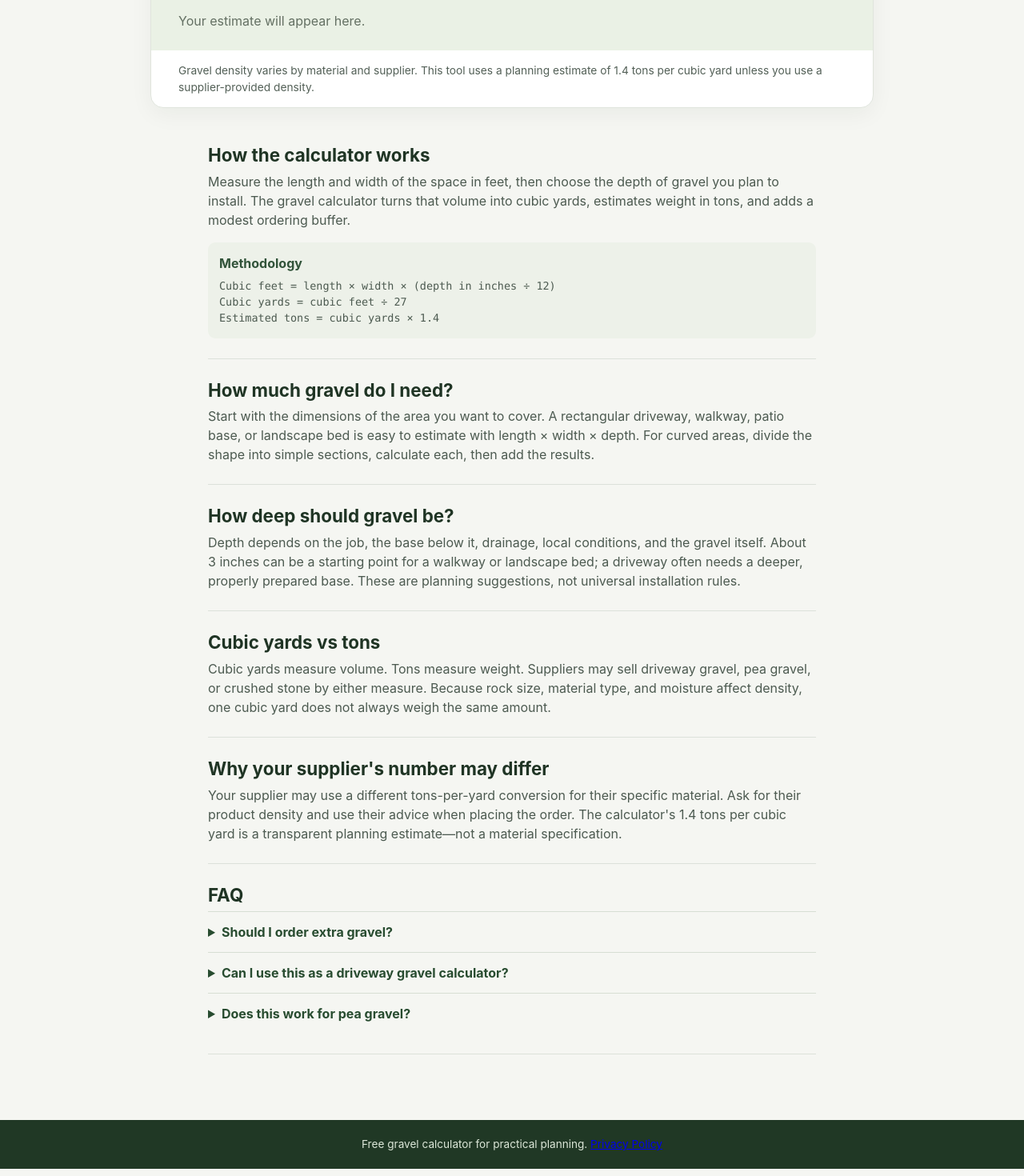
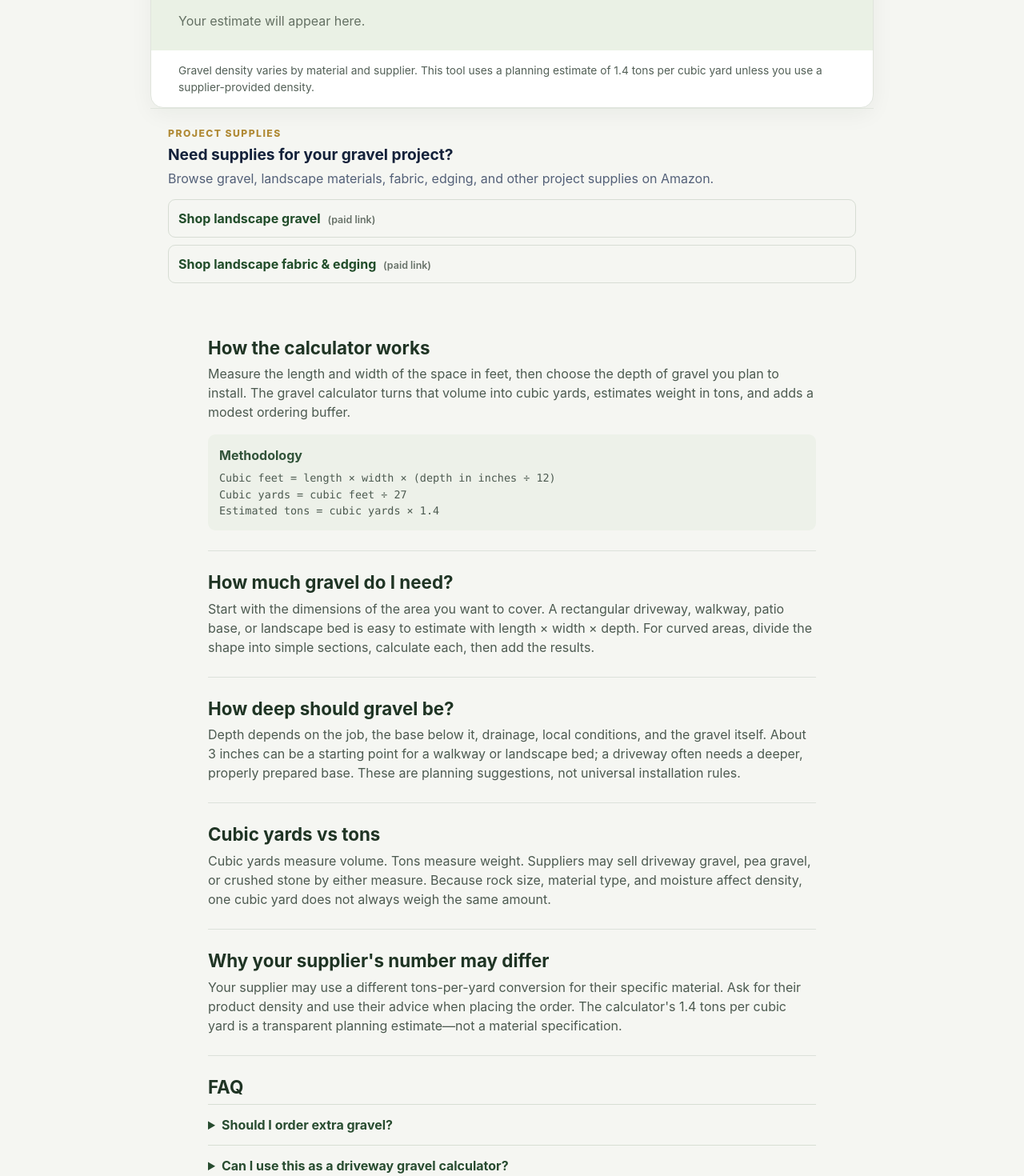
Before and after one commit to spamenchilada1-beep/how-much-gravel, a React (Vite) app: page / in a window 1280 px wide. Shown: the part 760-2230 px from the top of the page at 80% size. Built offline with nearby package versions, Linux system fonts and the light colour scheme.

Commit message:
Add Amazon affiliate recommendations to gravel calculator

```diff
--- a/src/main.jsx
+++ b/src/main.jsx
@@ -244,6 +244,31 @@ function App() {
           </p>
         </section>
 
+        <section className="affiliate-card" aria-label="Recommended gravel project supplies">
+          <p className="affiliate-label">PROJECT SUPPLIES</p>
+          <h2>Need supplies for your gravel project?</h2>
+          <p>
+            Browse gravel, landscape materials, fabric, edging, and other
+            project supplies on Amazon.
+          </p>
+          <div className="affiliate-links">
+            <a
+              href="https://www.amazon.com/s?k=landscape+gravel&tag=athena-20"
+              target="_blank"
+              rel="sponsored noopener"
+            >
+              Shop landscape gravel <span>(paid link)</span>
+            </a>
+            <a
+              href="https://www.amazon.com/s?k=landscape+fabric+edging&tag=athena-20"
+              target="_blank"
+              rel="sponsored noopener"
+            >
+              Shop landscape fabric &amp; edging <span>(paid link)</span>
+            </a>
+          </div>
+        </section>
+
         <article className="content">
           <section>
             <h2>How the calculator works</h2>
@@ -342,7 +367,8 @@ function App() {
       </main>
 
       <footer>
-        <span>Free gravel calculator for practical planning.</span>{' '}
+        <p>Free gravel calculator for practical planning.</p>
+        <p>As an Amazon Associate I earn from qualifying purchases.</p>
         <a href="/privacy.html">Privacy Policy</a>
       </footer>
     </>
--- a/src/styles.css
+++ b/src/styles.css
@@ -22,5 +22,14 @@ input, select { background: #fff; border: 1px solid #aeb9ad; border-radius: 8px;
 .hint { color: #5d6a60; font-size: .82rem; margin: 14px 0; }.errors { background: #fff0ef; border-left: 3px solid #b13636; color: #852929; font-size: .9rem; padding: 7px 12px; }.errors p { margin: 3px 0; }
 .primary-button, .secondary-button { border: 0; border-radius: 8px; font-weight: 750; padding: 12px 16px; }.primary-button { background: #2f5c36; color: #fff; }.primary-button:hover { background: #244b2b; }
 .result { background: #eaf1e5; border-top: 1px solid #d8e4d2; padding: 25px 22px; }.empty-result { color: #647063; margin: 0; }.result-label { color: #436044; font-weight: 750; margin: 0 0 2px; }.yards { color: #1f4427; display: block; font-size: clamp(2rem, 8vw, 3.1rem); font-weight: 800; letter-spacing: -.04em; }.yards span { font-size: .46em; letter-spacing: 0; }.weight { margin: 18px 0; }.order { background: #fff; border: 1px solid #cfddca; border-radius: 10px; display: grid; padding: 13px; }.order span { color: #425845; font-size: .84rem; font-weight: 750; text-transform: uppercase; }.order strong { color: #204c29; font-size: 1.55rem; }.order small { color: #5f6f61; margin-top: 3px; }.actions { display: flex; align-items: center; gap: 14px; margin-top: 18px; }.copy-status { color: #315339; font-size: .88rem; margin: 10px 0 0; }.copy-error { color: #852929; }.secondary-button { background: #2f5c36; color: #fff; }.text-button { background: transparent; border: 0; color: #345c3b; font-weight: 750; text-decoration: underline; }.assumption { color: #536057; font-size: .86rem; margin: 0; padding: 15px 22px; }
-.content { max-width: 760px; margin: 46px auto 0; }.content section { border-bottom: 1px solid #dce1da; padding: 0 0 25px; margin-bottom: 26px; }.content h2 { font-size: 1.4rem; margin: 0 0 8px; }.content p { color: #4c5a50; margin: 0; }.method { background: #edf1e9; border-radius: 9px; margin-top: 16px; padding: 14px; }.method strong { color: #315339; }.method p { font-family: ui-monospace, SFMono-Regular, Consolas, monospace; font-size: .84rem; margin-top: 7px; } details { border-top: 1px solid #d7ded3; padding: 13px 0; } summary { color: #284c30; cursor: pointer; font-weight: 750; } details p { margin: 8px 0 0; }.affiliate-slot { background: #edf1e9; border-radius: 10px; color: #506052; display: grid; gap: 3px; padding: 16px; }.affiliate-slot strong { color: #304c35; }.affiliate-slot span { font-size: .88rem; }.bottom { margin-top: 20px; } footer { background: #203825; color: #dce7d8; font-size: .85rem; padding: 20px; text-align: center; }
+.content { max-width: 760px; margin: 46px auto 0; }.content section { border-bottom: 1px solid #dce1da; padding: 0 0 25px; margin-bottom: 26px; }.content h2 { font-size: 1.4rem; margin: 0 0 8px; }.content p { color: #4c5a50; margin: 0; }.method { background: #edf1e9; border-radius: 9px; margin-top: 16px; padding: 14px; }.method strong { color: #315339; }.method p { font-family: ui-monospace, SFMono-Regular, Consolas, monospace; font-size: .84rem; margin-top: 7px; } details { border-top: 1px solid #d7ded3; padding: 13px 0; } summary { color: #284c30; cursor: pointer; font-weight: 750; } details p { margin: 8px 0 0; }.affiliate-slot { background: #edf1e9; border-radius: 10px; color: #506052; display: grid; gap: 3px; padding: 16px; }.affiliate-slot strong { color: #304c35; }.affiliate-slot span { font-size: .88rem; }
+.affiliate-card { border-top: 1px solid #e0e5dd; padding: 22px; }
+.affiliate-label { color: #b08a35; font-size: .76rem; font-weight: 800; letter-spacing: .12em; margin: 0 0 5px; }
+.affiliate-card h2 { color: #13213a; font-size: 1.2rem; margin: 0; }
+.affiliate-card p:not(.affiliate-label) { color: #536078; margin: 7px 0 14px; }
+.affiliate-links { display: grid; gap: 9px; }
+.affiliate-links a { background: #f5f6f2; border: 1px solid #d7ddd4; border-radius: 9px; color: #204c29; font-weight: 750; padding: 11px 12px; text-decoration: none; }
+.affiliate-links a:hover { border-color: #b08a35; }
+.affiliate-links a span { color: #687269; font-size: .78rem; font-weight: 600; margin-left: 5px; }
+.bottom { margin-top: 20px; } footer { background: #203825; color: #dce7d8; font-size: .85rem; padding: 20px; text-align: center; }
 @media (min-width: 700px) { .site-shell { padding-top: 56px; }.calculator-heading, form, .result, .assumption { padding-left: 34px; padding-right: 34px; }.field-grid { grid-template-columns: repeat(4, 1fr); } }
```
